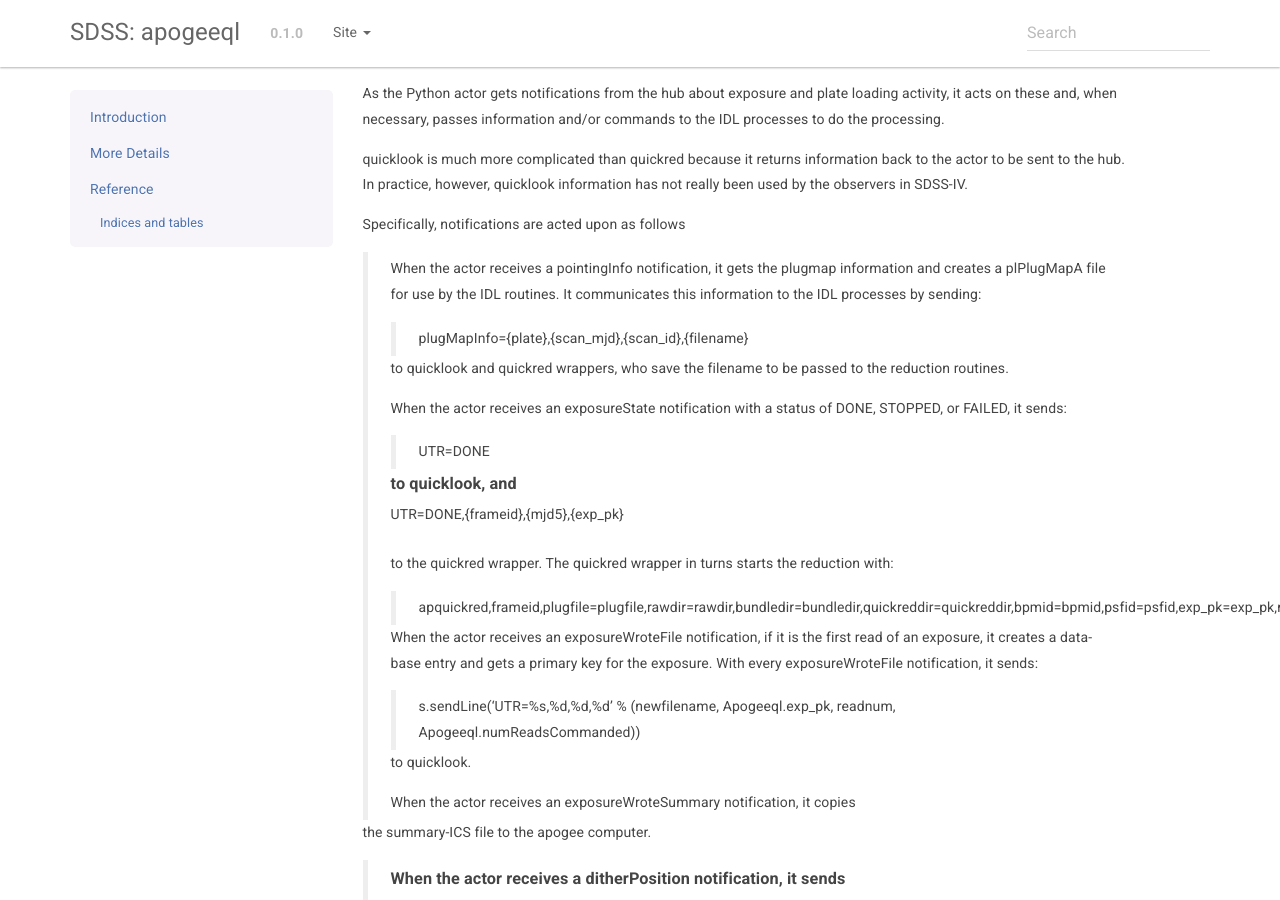
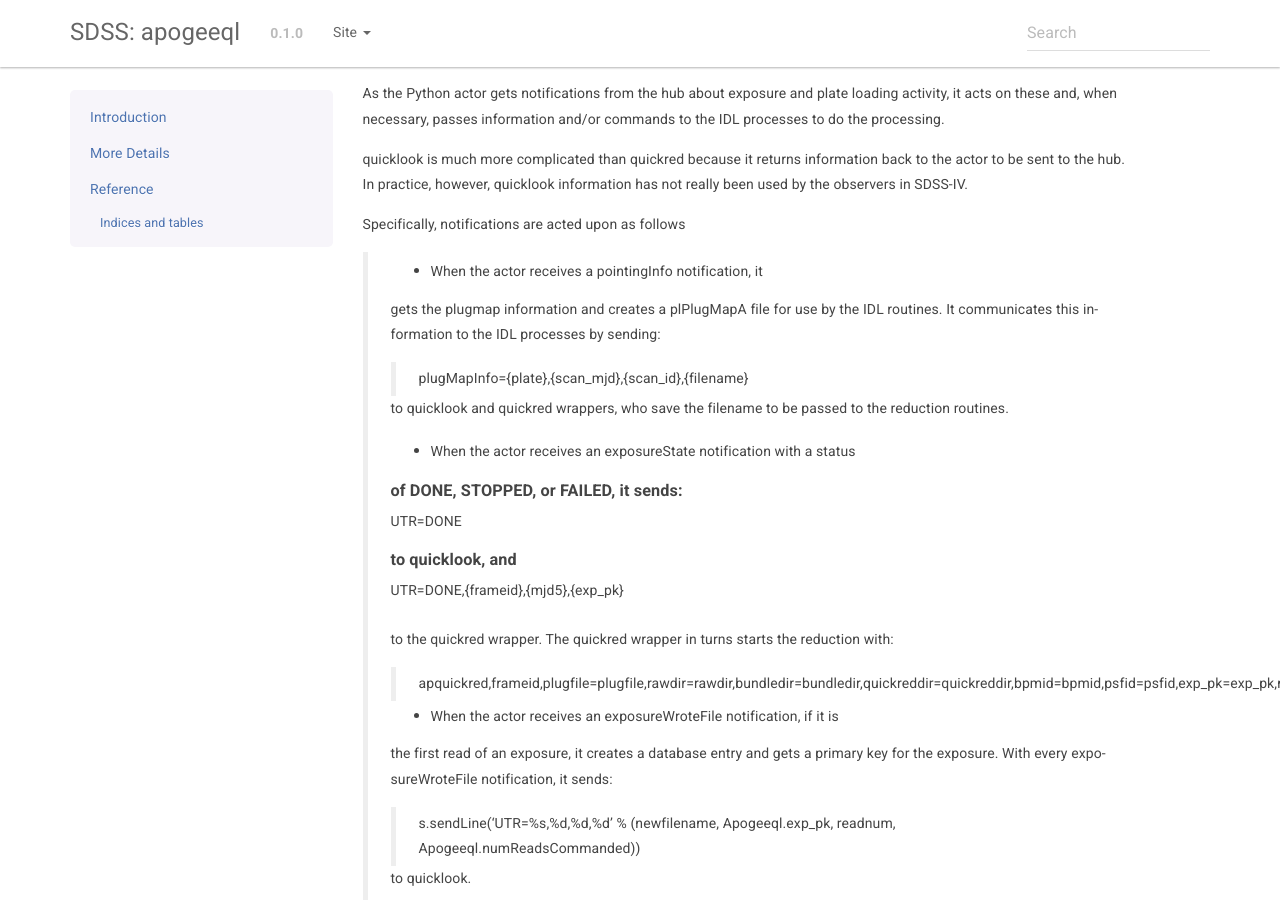
Before and after one commit to sdss/apogeeql, a Sphinx documentation site: the page built from docs/sphinx/index.rst, in a window 1280 px wide and 900 px high, scrolled down 761 px. Built offline with Sphinx 7.4.7, drawn with Linux system fonts in a browser that asks for light colours; the version number is read from the project's files by our own code.

Commit message:
try to improve formatting

```diff
--- a/docs/sphinx/index.rst
+++ b/docs/sphinx/index.rst
@@ -58,7 +58,7 @@
 
 Specifically, notifications are acted upon as follows
 
-  When the actor receives a pointingInfo notification, it
+  - When the actor receives a pointingInfo notification, it
   gets the plugmap information and creates a plPlugMapA file for use
   by the IDL routines. It communicates this information to the IDL
   processes by sending:
@@ -66,7 +66,7 @@
   to quicklook and quickred wrappers, who save the filename to
   be passed to the reduction routines.
 
-  When the actor receives an exposureState notification with a status
+  - When the actor receives an exposureState notification with a status
   of DONE, STOPPED, or FAILED, it sends:
      UTR=DONE
   to quicklook, and
@@ -75,16 +75,16 @@
   reduction with:
       apquickred,frameid,plugfile=plugfile,rawdir=rawdir,bundledir=bundledir,quickreddir=quickreddir,bpmid=bpmid,psfid=psfid,exp_pk=exp_pk,mjd5=mjd5,/NOWAIT
 
-  When the actor receives an exposureWroteFile notification, if it is
+  - When the actor receives an exposureWroteFile notification, if it is
   the first read of an exposure, it creates a database entry and gets a
   primary key for the exposure. With every exposureWroteFile notification, it sends:
          s.sendLine('UTR=%s,%d,%d,%d' % (newfilename, Apogeeql.exp_pk, readnum, Apogeeql.numReadsCommanded))
   to quicklook.
 
-  When the actor receives an exposureWroteSummary notification, it copies
-the summary-ICS file to the apogee computer.
+  - When the actor receives an exposureWroteSummary notification, it copies
+  the summary-ICS file to the apogee computer.
 
-  When the actor receives a ditherPosition notification, it sends
+  - When the actor receives a ditherPosition notification, it sends
          s.sendLine('ditherPosition=%f,%s' % (Apogeeql.ditherPos, Apogeeql.namedDitherPos))
   to quicklook
 
```
